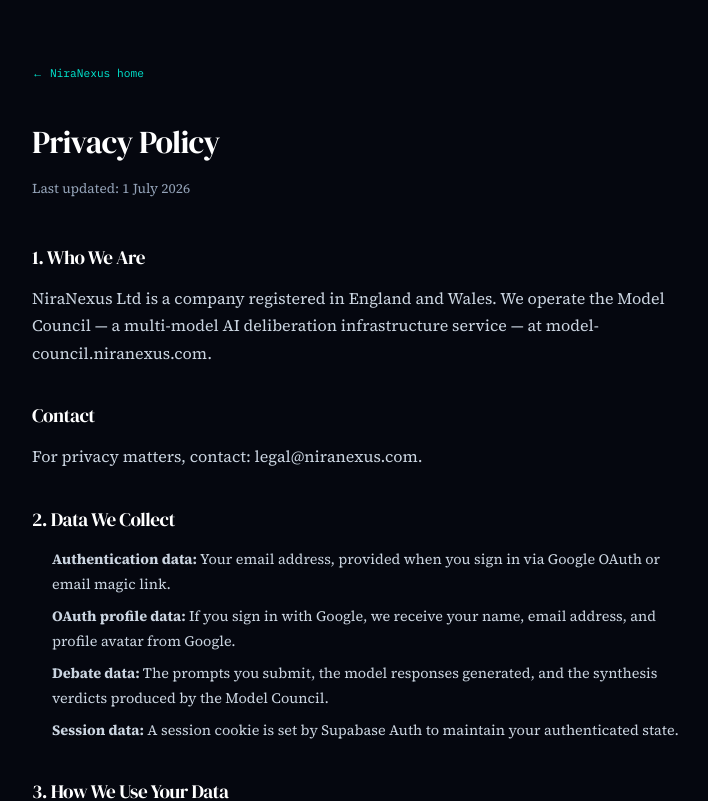
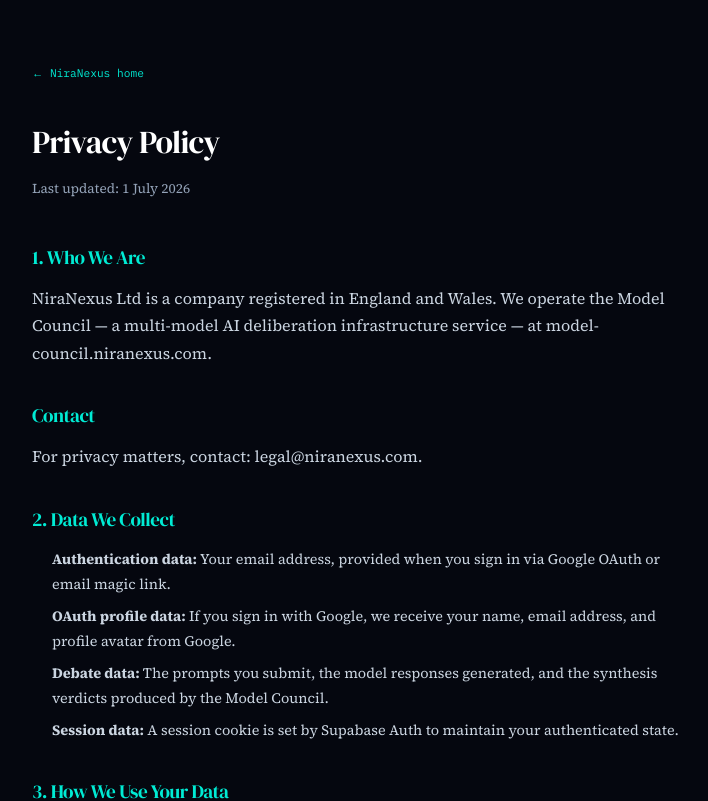
Before and after one commit to NiraNexus/niranexus-hero, a Next.js app: page /privacy in a window 1280 px wide. Shown: the top 801 px of the page, without its empty margins (280-988 px from the left). Built offline with nearby package versions, Linux system fonts and the light colour scheme.

Commit message:
[deepseek-v4-pro] fix: consistent 1.4rem section headings + Tiffany Blue on legal page headings

```diff
--- a/src/app/page.tsx
+++ b/src/app/page.tsx
@@ -126,7 +126,7 @@ export default function Home() {
           ═══════════════════════════════════════════════════════════ */}
       <RevealSection>
         <section style={{ padding: '5rem 2rem', maxWidth: 800, margin: '0 auto' }} aria-label="Architecture thesis">
-          <h2 style={{ fontFamily: 'var(--font-display)', fontSize: '1.6rem', color: '#ffffff', textAlign: 'center', marginBottom: '0.5rem' }}>
+          <h2 style={{ fontFamily: 'var(--font-display)', fontSize: '1.4rem', color: '#ffffff', textAlign: 'center', marginBottom: '0.5rem' }}>
             The Architecture of Trust
           </h2>
           <p style={{ fontFamily: 'var(--font-body)', fontSize: '0.9rem', color: '#64748b', textAlign: 'center', maxWidth: 520, margin: '0 auto 3rem', lineHeight: 1.6 }}>
@@ -231,7 +231,7 @@ export default function Home() {
           ═══════════════════════════════════════════════════════════ */}
       <RevealSection>
         <footer style={{ padding: '4rem 2rem', textAlign: 'center', maxWidth: 700, margin: '0 auto' }} aria-label="System governance and founder">
-          <h2 style={{ fontFamily: 'var(--font-display)', fontSize: '1.2rem', color: '#ffffff', marginBottom: '0.5rem' }}>The Hardening</h2>
+          <h2 style={{ fontFamily: 'var(--font-display)', fontSize: '1.4rem', color: '#ffffff', marginBottom: '0.5rem' }}>The Hardening</h2>
           <p style={{ fontFamily: 'var(--font-body)', fontSize: '0.8rem', color: '#64748b', marginBottom: '2rem', maxWidth: 480, margin: '0 auto 2rem', lineHeight: 1.5 }}>
             Governance is not an afterthought. Every layer of NiraNexus-OS enforces its own integrity.
           </p>
--- a/src/app/privacy/page.tsx
+++ b/src/app/privacy/page.tsx
@@ -82,7 +82,7 @@ export default function PrivacyPage() {
 function Section({ heading, children }: { heading: string; children: React.ReactNode }) {
   return (
     <section style={{ marginBottom: '2rem' }}>
-      <h2 style={{ fontFamily: 'var(--font-display)', fontSize: '1.2rem', color: '#ffffff', marginTop: '2rem', marginBottom: '0.75rem' }}>{heading}</h2>
+      <h2 style={{ fontFamily: 'var(--font-display)', fontSize: '1.2rem', color: '#00ebd4', marginTop: '2rem', marginBottom: '0.75rem' }}>{heading}</h2>
       {children}
     </section>
   );
--- a/src/app/terms/page.tsx
+++ b/src/app/terms/page.tsx
@@ -78,7 +78,7 @@ export default function TermsPage() {
 function Section({ heading, children }: { heading: string; children: React.ReactNode }) {
   return (
     <section style={{ marginBottom: '2rem' }}>
-      <h2 style={{ fontFamily: 'var(--font-display)', fontSize: '1.2rem', color: '#ffffff', marginTop: '2rem', marginBottom: '0.75rem' }}>{heading}</h2>
+      <h2 style={{ fontFamily: 'var(--font-display)', fontSize: '1.2rem', color: '#00ebd4', marginTop: '2rem', marginBottom: '0.75rem' }}>{heading}</h2>
       {children}
     </section>
   );
```
